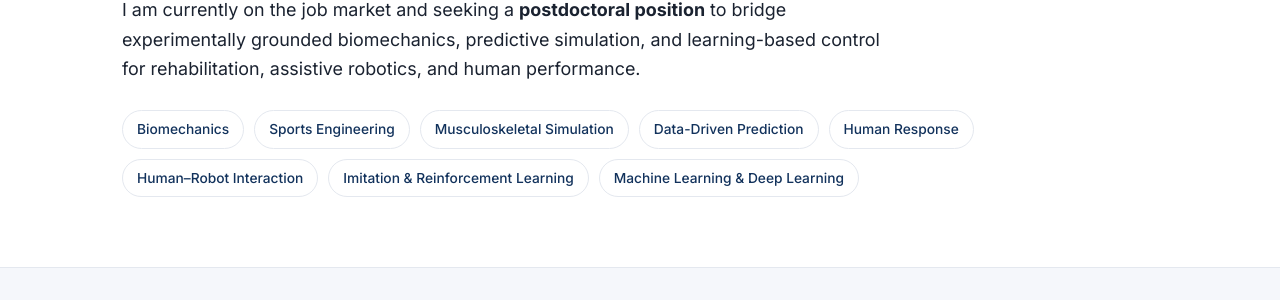
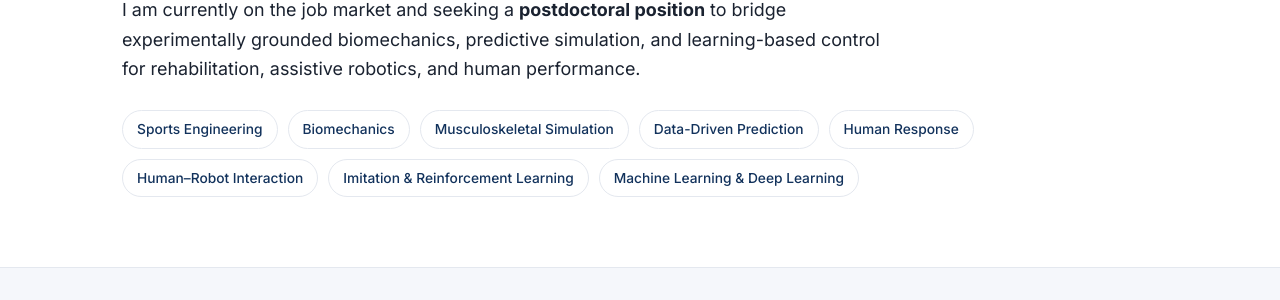
Before and after one commit to 27bro/27bro.github.io, a Jekyll site: the page built from index.html, in a window 1280 px wide and 900 px high, scrolled down 1021 px. Shown: the part 139-439 px from the top of the window. Built offline with Jekyll 4.4.1, drawn with Linux system fonts in a browser that asks for light colours.

Commit message:
Swap Sports Engineering ahead of Biomechanics in About keywords.
Co-authored-by: Cursor <cursoragent@cursor.com>

```diff
--- a/index.html
+++ b/index.html
@@ -61,8 +61,8 @@ title: About
     </p>
 
     <div class="pill-row">
+      <span class="pill">Sports Engineering</span>
       <span class="pill">Biomechanics</span>
-      <span class="pill">Sports Engineering</span>
       <span class="pill">Musculoskeletal Simulation</span>
       <span class="pill">Data-Driven Prediction</span>
       <span class="pill">Human Response</span>
```
